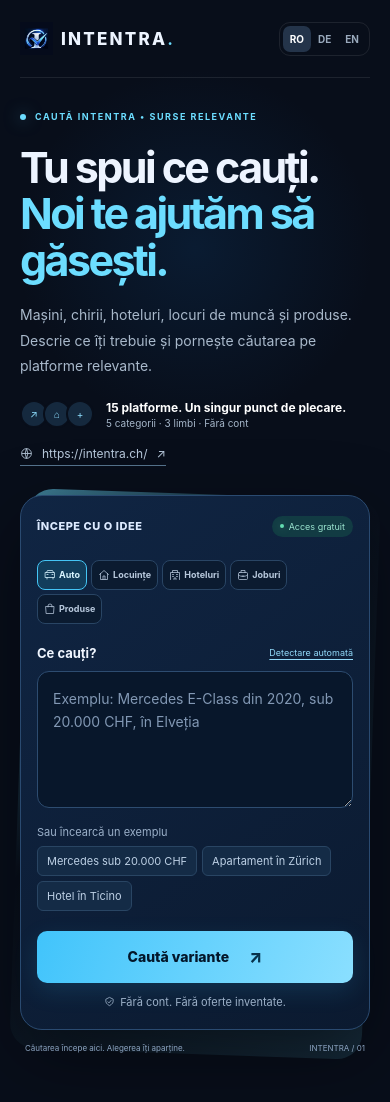
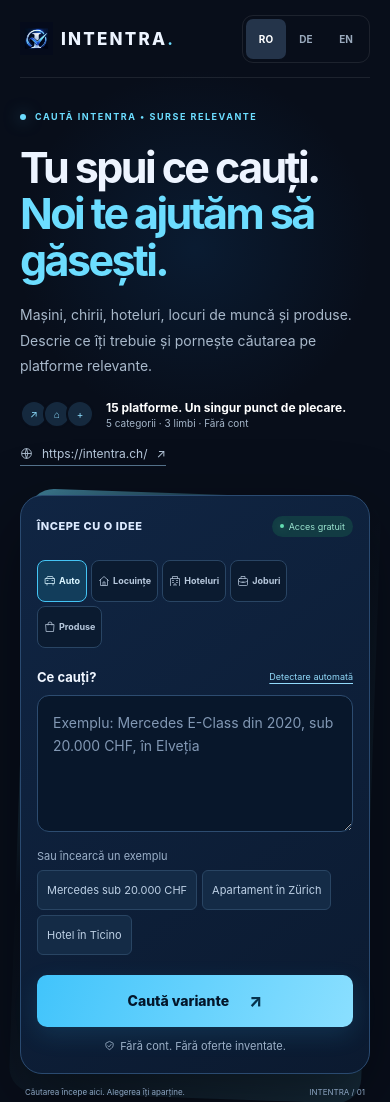
Before and after one commit to basescusorin-coder/intentra, a plain HTML site: page index.html in a window 390 px wide. Shown: the top 1102 px of the page. Drawn offline with Linux system fonts and the light colour scheme.

Commit message:
Improve mobile tap target sizes

```diff
--- a/index.html
+++ b/index.html
@@ -39,6 +39,14 @@ label{color:#f0f6ff}.auto-toggle{color:#92dafa}textarea{background:#08172b;color
 .example-label{color:#9bb0c9}.examples button{background:#142b46;color:#bdd0e5;border:1px solid #294563}.examples button:hover{background:#1a3859;color:#e9f8ff;border-color:#3b7197}
 .primary{background:linear-gradient(110deg,#41c4fb,#8adfff);color:#03162a;font-weight:800;box-shadow:0 8px 24px #31baff23}.primary:hover{background:linear-gradient(110deg,#70d5ff,#a8e9ff)}.primary::after{color:#06324c}
 .helper{color:#9cb0c8}.error{color:#ffabb4}.under-panel{color:#8ca4c1}
+
+@media(max-width:480px){
+  .languages button{min-width:40px;min-height:40px}
+  .categories button{min-height:42px}
+  .examples button{min-height:40px}
+  .copy-button,.share-button{min-height:42px}
+  .faq summary{min-height:44px;align-items:center}
+}
 </style></head>
 
 <body><a class="skip" href="#searchPanel" data-ui="skip">Mergi la căutare</a>
```
